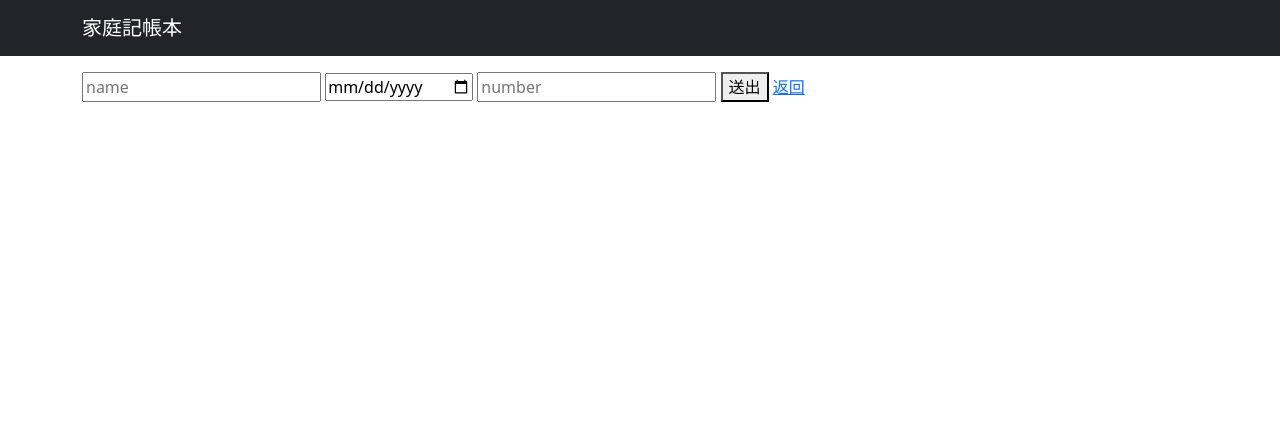
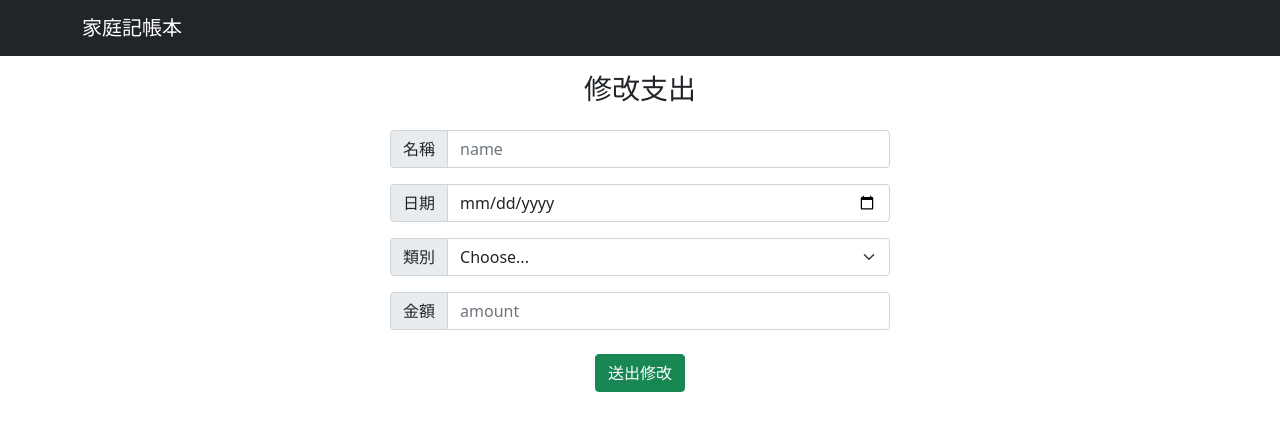
Before and after one commit to darrenjon/expense-tracker, a Node server app: template views/edit.hbs in a window 1280 px wide. Shown: the top 431 px of the page. Run offline with Node 20, Linux system fonts and the light colour scheme; the template is opened without the code that fills it, so the values that code supplies are empty; some libraries are stand-ins or nearby versions.

Commit message:
feat: modify index, edit & new page ui

```diff
--- a/views/edit.hbs
+++ b/views/edit.hbs
@@ -1,7 +1,41 @@
-<form action="/records/{{ record._id }}?_method=PUT" method="POST">
-  <input type="text" placeholder="name" name="name" value="{{ record.name }}">
-  <input type="date" placeholder="date" name="date" value="{{ record.date }}">
-  <input type="number" placeholder="number" name="amount" value="{{ record.amount }}">
-  <button type="submit">送出</button>
-  <a href="/">返回</a>
-</form>
+<div class="container">
+  <div class="row">
+    <div class="d-flex justify-content-around">
+      <form action="/records/{{ record._id }}?_method=PUT" method="POST">
+        <div class="text-center align-self-center mb-4">
+          <h3>修改支出</h3>
+        </div>
+        <div class="input-group mb-3" style="width: 500px;">
+          <label class="input-group-text" for="name">名稱</label>
+          <input type="text" class="form-control" placeholder="name" id="name" name="name" value="{{ record.name }}" aria-label="name" aria-describedby="basic-addon1">
+        </div>
+
+        <div class="input-group mb-3">
+          <label class="input-group-text" for="date">日期</label>
+          <input type="date" class="form-control" placeholder="date" id="date" name="date" value="{{ record.date }}" aria-label="date"
+            aria-describedby="basic-addon1">
+        </div>
+
+        <div class="input-group mb-3">
+          <label class="input-group-text" for="categoryId">類別</label>
+          <select class="form-select" id="categoryId">
+            <option selected>Choose...</option>
+            <option value="1">One</option>
+            <option value="2">Two</option>
+            <option value="3">Three</option>
+          </select>
+        </div>
+
+        <div class="input-group mb-3">
+          <label class="input-group-text" for="number">金額</label>
+          <input type="number" class="form-control" placeholder="amount" id="number" name="amount" value="{{ record.amount }}" aria-label="amount"
+            aria-describedby="basic-addon1">
+        </div>
+
+        <div class="text-center align-self-center mt-4">
+          <button class="btn btn-success" type="submit">送出修改</button>
+        </div>
+      </form>
+    </div>
+  </div>
+</div>
--- a/views/layouts/main.hbs
+++ b/views/layouts/main.hbs
@@ -8,6 +8,7 @@
   <title>Expense Tracker</title>
   <link href="https://cdn.jsdelivr.net/npm/bootstrap@5.1.3/dist/css/bootstrap.min.css" rel="stylesheet"
     integrity="sha384-1BmE4kWBq78iYhFldvKuhfTAU6auU8tT94WrHftjDbrCEXSU1oBoqyl2QvZ6jIW3" crossorigin="anonymous">
+  <script src="https://kit.fontawesome.com/e5ed9f8f60.js" crossorigin="anonymous"></script>
 </head>
 
 <body>
@@ -24,7 +25,8 @@
     </div>
   </main>
   <script src="https://cdn.jsdelivr.net/npm/bootstrap@5.1.3/dist/js/bootstrap.bundle.min.js"
-    integrity="sha384-ka7Sk0Gln4gmtz2MlQnikT1wXgYsOg+OMhuP+IlRH9sENBO0LRn5q+8nbTov4+1p" crossorigin="anonymous"></script>
+    integrity="sha384-ka7Sk0Gln4gmtz2MlQnikT1wXgYsOg+OMhuP+IlRH9sENBO0LRn5q+8nbTov4+1p"
+    crossorigin="anonymous"></script>
 </body>
 
 </html>
```
Also changed, not shown: views/index.hbs (+31 -14 lines), views/new.hbs (+46 -2 lines).
